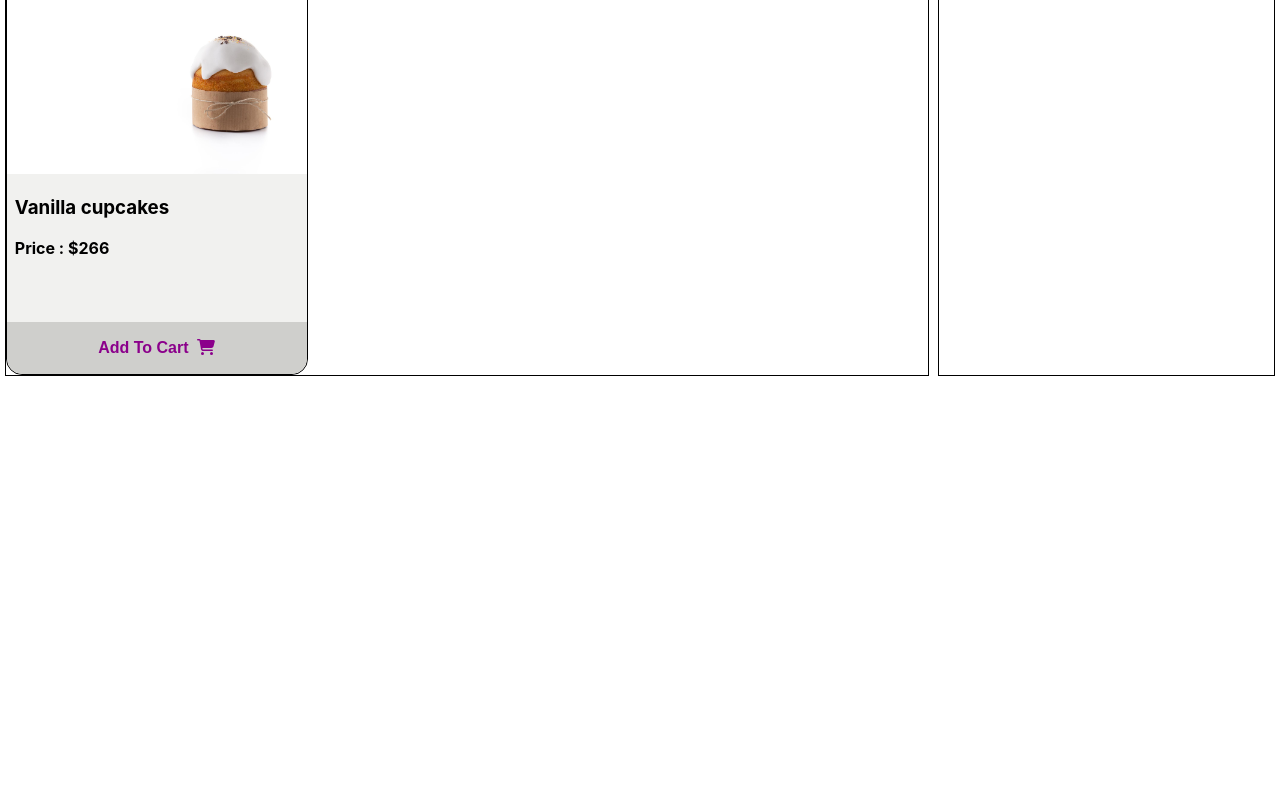
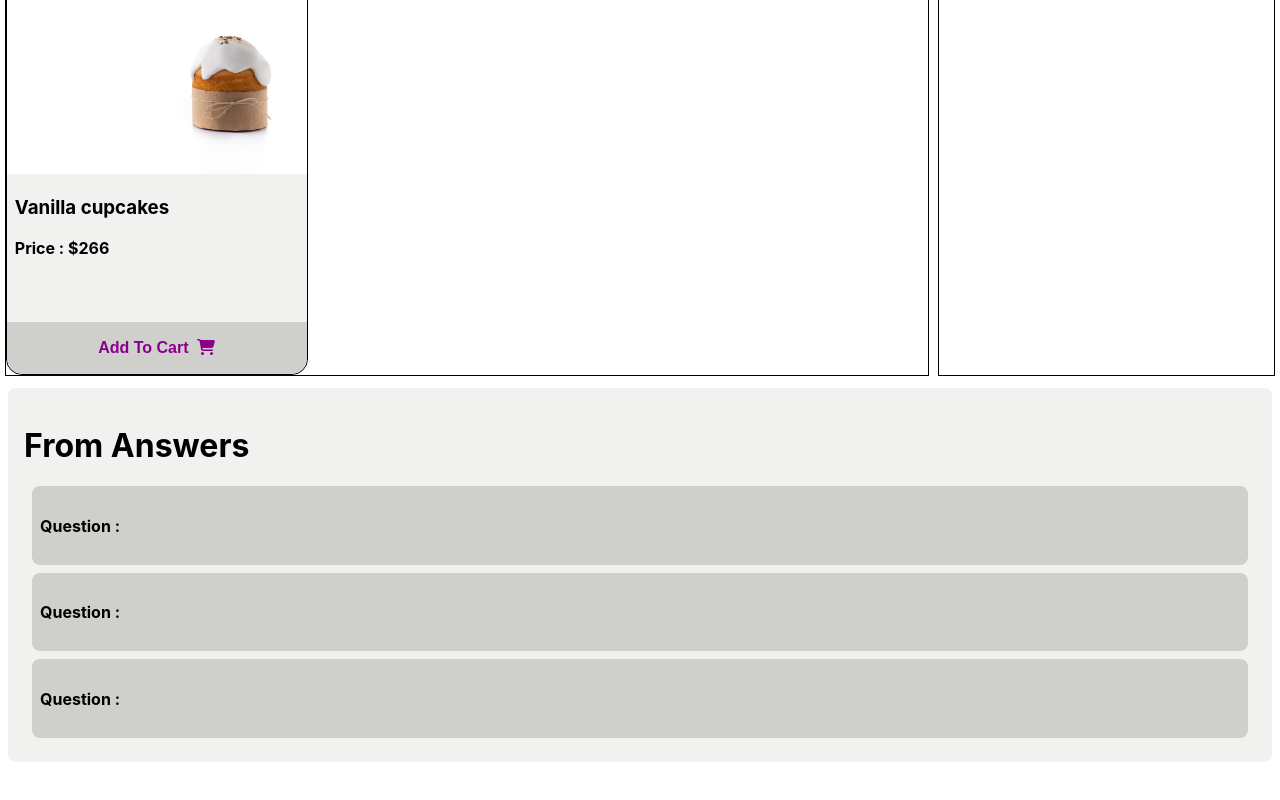
Before and after one commit to ThakurSaad/yummy-cakes, a React (Create React App) app: page / in a window 1280 px wide. Shown: the part 1452-2252 px from the top of the page. Before the commit the page ends 1832 px from the top, so only its background shows below. Built offline with nearby package versions, Linux system fonts and the light colour scheme.

Commit message:
ans comp & functionality & few bug fix

```diff
--- a/public/index.html
+++ b/public/index.html
@@ -1,14 +1,12 @@
 <!DOCTYPE html>
 <html lang="en">
+
 <head>
   <meta charset="utf-8" />
-    <link rel="icon" href="./favicon.jpg" />
+  <link rel="icon" href="%PUBLIC_URL%/favicon.jpg" />
   <meta name="viewport" content="width=device-width, initial-scale=1" />
   <meta name="theme-color" content="#000000" />
-    <meta
-      name="description"
-      content="Web site created using create-react-app"
-    />
+  <meta name="description" content="Web site created using create-react-app" />
   <link rel="apple-touch-icon" href="%PUBLIC_URL%/logo192.png" />
   <!--
       manifest.json provides metadata used when your web app is installed on a
@@ -26,6 +24,7 @@
     -->
   <title>Yummy Cakes</title>
 </head>
+
 <body>
   <noscript>You need to enable JavaScript to run this app.</noscript>
   <div id="root"></div>
@@ -40,4 +39,5 @@
       To create a production bundle, use `npm run build` or `yarn build`.
     -->
 </body>
+
 </html>
--- a/src/App.js
+++ b/src/App.js
@@ -1,4 +1,5 @@
 import "./App.css";
+import Answers from "./components/Answers/Answers";
 import Shop from "./components/Shop/Shop";
 
 function App() {
@@ -7,6 +8,7 @@ function App() {
       <h1 className="main-heading">Yummy Cakes</h1>
       <h2 className="main-sub-heading">Choose Randomly</h2>
       <Shop></Shop>
+      <Answers></Answers>
     </div>
   );
 }
--- a/src/components/AddedProduct/AddedProduct.css
+++ b/src/components/AddedProduct/AddedProduct.css
@@ -1,6 +1,14 @@
 .addedProduct {
   display: flex;
   align-items: center;
+}
+.added-product-img {
+  margin: 5px 10px 0 0;
+  height: 4rem;
+  width: 4rem;
+  border: 2px solid rgba(128, 128, 128, 0.274);
+  border-radius: 50%;
+  object-fit: contain;
 }
 .added-product-name {
   margin-bottom: 0;
--- a/src/components/AddedProduct/AddedProduct.js
+++ b/src/components/AddedProduct/AddedProduct.js
@@ -7,6 +7,7 @@ import { FontAwesomeIcon } from "@fortawesome/react-fontawesome";
 const AddedProduct = ({ product }) => {
   return (
     <div key={product?.id} className="addedProduct">
+      <img className="added-product-img" src={product.picture} alt="" />
       <p className="added-product-name">
         <small>{product?.name}</small>
         <button className="btn-close">
--- /dev/null
+++ b/src/components/Answers/Answers.css
@@ -0,0 +1,18 @@
+.answers {
+  margin: 0.5rem;
+  margin-bottom: 5rem;
+  padding: 1rem;
+  border-radius: 0.5rem;
+  background-color: #f1f1ef;
+}
+.answer {
+  background-color: #cfcfcc;
+  padding: 0.5rem;
+  margin: 0.5rem;
+  border-radius: 0.5rem;
+}
+.answer:hover {
+  background-color: black;
+  color: white;
+  transition: 0.2s;
+}
--- /dev/null
+++ b/src/components/Answers/Answers.js
@@ -0,0 +1,21 @@
+import React from "react";
+import "./Answers.css";
+
+const Answers = () => {
+  return (
+    <div className="answers">
+      <h1>From Answers</h1>
+      <div className="answer">
+        <h4>Question : </h4>
+      </div>
+      <div className="answer">
+        <h4>Question : </h4>
+      </div>
+      <div className="answer">
+        <h4>Question : </h4>
+      </div>
+    </div>
+  );
+};
+
+export default Answers;
```
Lines whose indentation alone changed are shown as unchanged.
